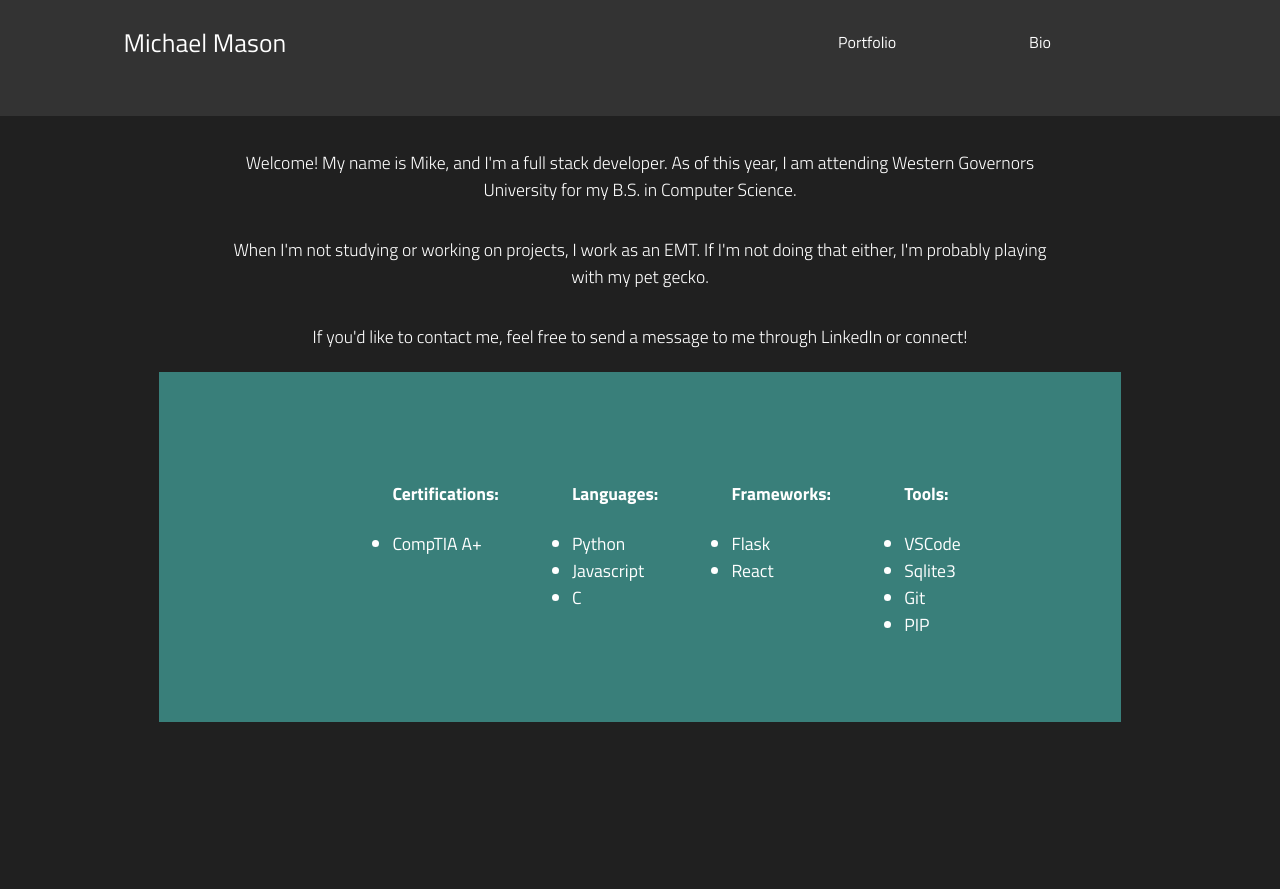
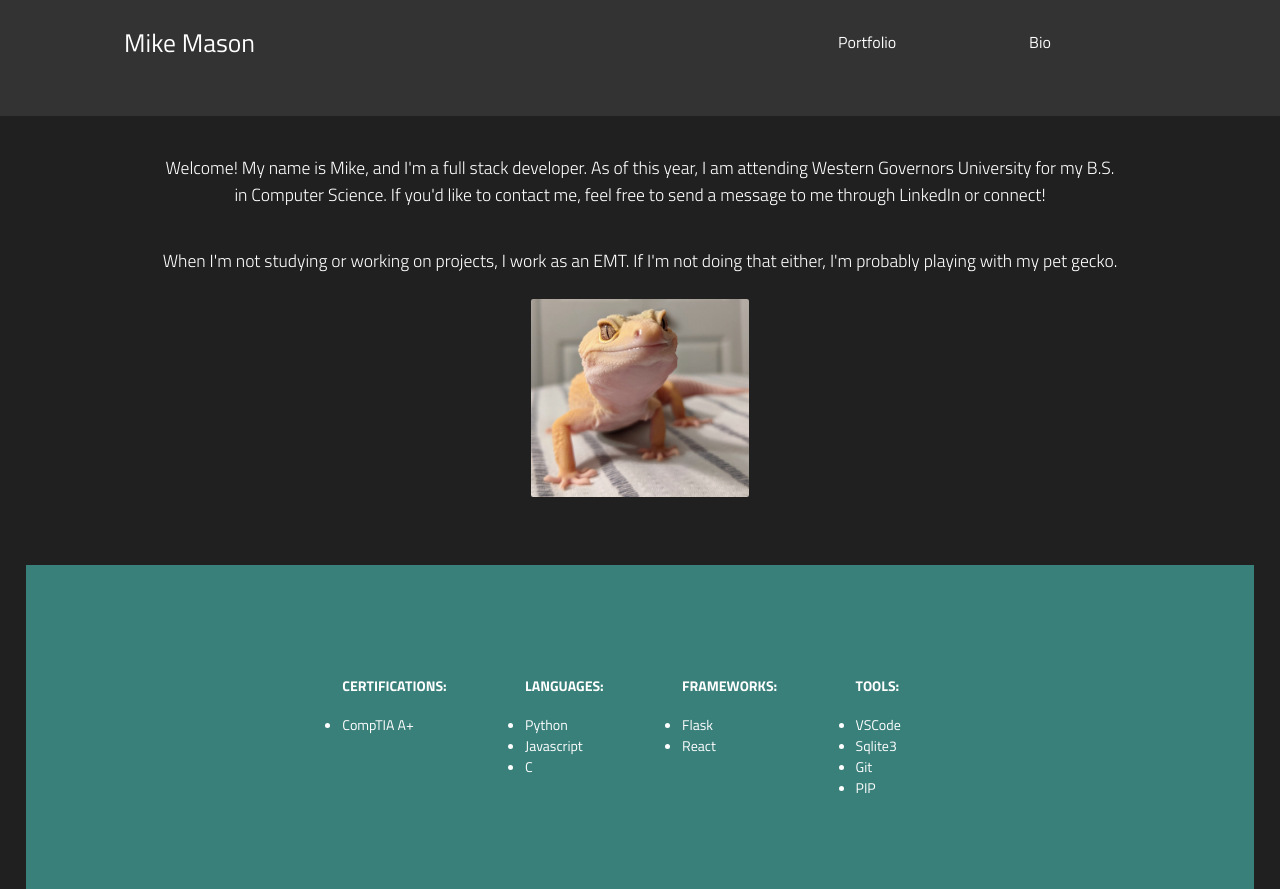
Before and after one commit to masonmike2001/portfolio-redo, a Flask app: page /bio in a window 1280 px wide. Before the commit the page ends 722 px from the top, so only its background shows below. Run offline with Flask 3, Linux system fonts and the light colour scheme.

Commit message:
adds icon, edits bio layout, restyles header

```diff
--- a/static/styles.css
+++ b/static/styles.css
@@ -120,6 +120,9 @@ body {
     margin-left: -4%;
     text-align: left;
   }
+  .showcase {
+    width: 40%;
+  }
 }
 @media screen and (min-width: 481px) {
   /* comes into effect for screens larger than or equal to 481 pixels */
@@ -141,6 +144,10 @@ body {
     font-size: 100%;
     text-align: center;
     margin-bottom: 2%;
+  }
+
+  .headline {
+    margin-bottom: 16%;
   }
   .header>h1 {
     font-size: 340%;
@@ -169,13 +176,17 @@ body {
     flex-direction: row;
   }
   .bio-list>* {
-    font-size: 100%;
+    font-size: 80%;
     margin-left: 4%;
     text-align: left;
   }
   .year {
     font-size: 140%;
     margin-bottom: 4%;
+  }
+  .showcase {
+    width: 17%;
+    border-radius: 1%;
   }
 }
 .navbar {
@@ -190,6 +201,7 @@ body {
 a {
     text-decoration: none;
     color: #ffffff;
+    max-width: 200px;
     filter: drop-shadow( rgb(15, 15, 15) 0.5px 0.5px);
 }
 
@@ -225,6 +237,11 @@ a:not(#nav-title):hover{
 
 h1 {
   margin-bottom: -2%;
+
+}
+
+.blue {
+  color: #22fff0;
 }
 
 hr {
@@ -255,6 +272,7 @@ button {
   padding: 2%;
   color: white;
   min-width: 61.66px;
+
 }
 
 button:hover {
@@ -317,11 +335,19 @@ button:hover {
   margin-top: 2%;
   padding: 6%;
   background-color: #45aba4af;
+  padding-right: 15%;
+
 }
 
+.showcase {
+  /* border: #45aba4af solid 2px ; */
+  padding: 0;
+  margin-top: 2%;
+}
 
-
-
+span {
+  display: inline-block;
+}
 
 
 
--- a/templates/bio.html
+++ b/templates/bio.html
@@ -2,32 +2,34 @@
 {% block content %}
 
 <div class="bio">
-    <p class="titillium-web-light">Welcome! My name is Mike, and I'm a full stack developer. As of this year, I am attending Western Governors University for my B.S. in Computer Science.</p>
+    <p class="titillium-web-light">Welcome! My name is Mike, and I'm a full stack developer. As of this year, I am attending Western Governors University for my B.S. in Computer Science. If you'd like to contact me, feel free to send a message to me through LinkedIn or connect!</p>
     <p class="titillium-web-light">When I'm not studying or working on projects, I work as an EMT. If I'm not doing that either, I'm probably playing with my pet gecko.</p>
 
-    <p class="titillium-web-light">If you'd like to contact me, feel free to send a message to me through LinkedIn or connect!</p>
+    <img class="showcase" src="../static/gizmo.jpg" alt="">
+
+    <p class="titillium-web-light"></p>
     <div class="bio-list">
 
         <ul class="titillium-web-regular">
-            <h4>Certifications:</h4>
+            <h4>CERTIFICATIONS:</h4>
             <li>CompTIA A+</li>
         </ul>
 
         <ul class="titillium-web-regular">
-            <h4>Languages:</h4>
+            <h4>LANGUAGES:</h4>
             <li>Python</li>
             <li>Javascript</li>
             <li>C</li>
         </ul>
 
         <ul class="titillium-web-regular">
-            <h4>Frameworks:</h4>
+            <h4>FRAMEWORKS:</h4>
             <li>Flask</li>
             <li>React</li>
         </ul>
 
         <ul class="titillium-web-regular">
-            <h4>Tools:</h4>
+            <h4>TOOLS:</h4>
             <li>VSCode</li>
             <li>Sqlite3</li>
             <li>Git</li>
--- a/templates/home.html
+++ b/templates/home.html
@@ -14,8 +14,8 @@
     </div>
     <div class="header centered">
         <hr>
-        <h1 class="titillium-web-regular centered">Hello!</h1>
-        <h3 class="titillium-web-regular centered">I'm Michael, a computer science student with a strong base in Python and machine learning.</h3>
+        <h1 class="titillium-web-regular centered blue">Hello!</h1>
+        <h3 class="titillium-web-regular centered headline">I'm Mike, a computer science student with a strong base in Python and machine learning.</h3>
         <hr>
     </div>
 
--- a/templates/layout.html
+++ b/templates/layout.html
@@ -7,11 +7,12 @@
     <link rel="preconnect" href="https://fonts.gstatic.com" crossorigin>
     <link href="https://fonts.googleapis.com/css2?family=Titillium+Web:ital,wght@0,200;0,300;0,400;0,600;0,700;0,900;1,200;1,300;1,400;1,600;1,700&display=swap" rel="stylesheet">
     <link href="/static/styles.css" rel="stylesheet">
-    <title>Michael Mason</title>
+    <title>Mike Mason</title>
+    <link rel="icon" type="image/x-icon" href="../static/galaxy.png">
 </head>
 <body>
     <div class="navbar">
-        <a id="nav-title" class="titillium-web-regular centered" href="/">Michael Mason</a>
+        <a id="nav-title" class="titillium-web-regular centered" href="/">Mike Mason</a>
         <a id="nav-work" class="titillium-web-regular centered" href="/portfolio">Portfolio</a>
         <a id="nav-bio" class="titillium-web-regular centered" href="/bio">Bio</a>
     </div>
--- a/templates/portfolio.html
+++ b/templates/portfolio.html
@@ -3,7 +3,7 @@
     <div class="centered">
         <h3 class="titillium-web-light year">MARCH 2024</h3>
         <div class="project-box titillium-web-light">
-            <h2>Portfolio Site</h2>
+            <h2>PORTFOLIO SITE</h2>
             <!-- <img src="../static/portfolio/weatherapp.png" alt=""> -->
             <div class="button-row">
                 <button onclick="window.location.href='/'">Open</button>
@@ -19,7 +19,7 @@
         </div>
         <h3 class="titillium-web-light year">FEBRUARY 2023</h3>
         <div class="project-box titillium-web-light">
-            <h2>Weather App</h2>
+            <h2>WEATHER APP</h2>
             <!-- <img src="../static/portfolio/weatherapp.png" alt=""> -->
             <div class="button-row">
                 <button onclick="window.location.href='https://masonmike2001.github.io/weather-app/'">Open</button>
```
Also changed, not shown: static/galaxy.png (added), static/gizmo.jpg (added), 1 other file.
